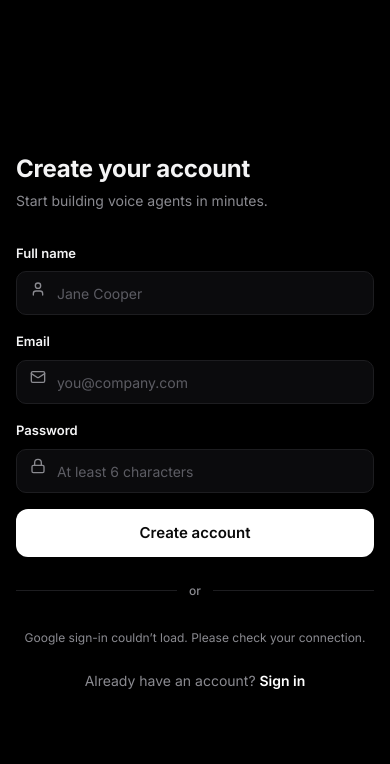
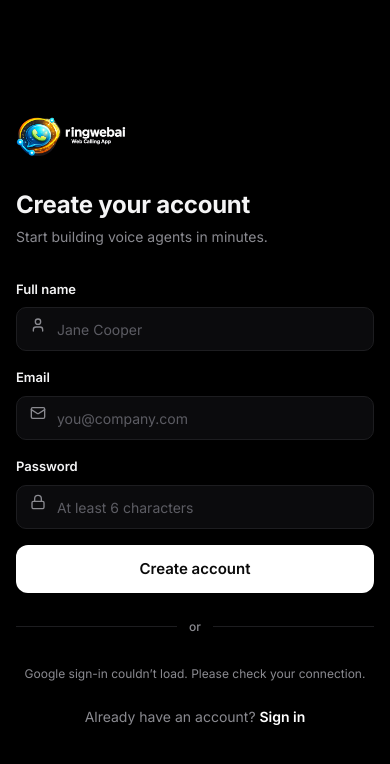
Before and after one commit to myfdsdev/Web-Calling-App, a React (Vite) app in the folder client/: page /signup in a window 390 px wide. Shown: the top 764 px of the page. Built offline with nearby package versions, Linux system fonts and the light colour scheme; no server answers.

Commit message:
Refactor code structure for improved readability and maintainability

```diff
--- a/client/index.html
+++ b/client/index.html
@@ -2,13 +2,13 @@
 <html lang="en">
   <head>
     <meta charset="UTF-8" />
-    <link rel="icon" type="image/svg+xml" href="/favicon.svg" />
+    <link rel="icon" type="image/svg+xml" href="/ringweb.png" />
     <link rel="apple-touch-icon" href="/favicon.svg" />
     <meta name="viewport" content="width=device-width, initial-scale=1.0, maximum-scale=5.0" />
     <meta name="theme-color" content="#000000" />
 
     <!-- ── Core SEO ─────────────────────────────────────────────────────── -->
-    <title>Vox — Web Calling Agent</title>
+    <title>ringwebai</title>
     <meta
       name="description"
       content="Build AI voice agents in minutes. Create an agent through a guided chat, share a link, and let customers call or message it — every conversation becomes a lead."
--- a/client/src/components/auth/AuthShell.jsx
+++ b/client/src/components/auth/AuthShell.jsx
@@ -13,17 +13,7 @@ export function AuthShell({ children }) {
         <div className="absolute -left-16 top-24 h-72 w-72 rounded-full bg-white/[0.04] blur-3xl" />
         <div className="absolute bottom-10 right-0 h-80 w-80 rounded-full bg-white/[0.03] blur-3xl" />
         <div className="relative flex h-full flex-col justify-between p-12 text-ink">
-          <div className="flex items-center gap-2.5">
-            <span className="flex h-9 w-9 items-center justify-center rounded-[10px] border border-white/10 bg-white/[0.06]">
-              <svg viewBox="0 0 24 24" className="h-5 w-5" fill="currentColor">
-                <rect x="4" y="9" width="2" height="6" rx="1" />
-                <rect x="8" y="6" width="2" height="12" rx="1" />
-                <rect x="12" y="3" width="2" height="18" rx="1" />
-                <rect x="16" y="7" width="2" height="10" rx="1" />
-              </svg>
-            </span>
-            <span className="text-lg font-extrabold tracking-tight">Vox</span>
-          </div>
+          <img src="/ringweb.png" alt="ringwebai" className="-ml-3 w-72 max-w-full object-contain" />
           <div>
             <motion.h2
               initial={{ opacity: 0, y: 12 }}
@@ -66,6 +56,12 @@ export function AuthShell({ children }) {
           transition={{ duration: 0.35 }}
           className="w-full max-w-[400px]"
         >
+          {/* Logo for the form side — shown on mobile where the brand panel is hidden. */}
+          <img
+            src="/ringweb.png"
+            alt="ringwebai"
+            className="mb-8 h-10 w-auto object-contain lg:hidden"
+          />
           {children}
         </motion.div>
       </div>
--- a/client/src/components/layout/Sidebar.jsx
+++ b/client/src/components/layout/Sidebar.jsx
@@ -16,26 +16,24 @@ import { cn } from '../../lib/cn.js';
 import { useMyBilling } from '../../hooks/useBilling.js';
 import { WorkspaceSwitcher } from './WorkspaceSwitcher.jsx';
 
+
 const NAV = [
   { to: '/dashboard', label: 'Dashboard', icon: LayoutDashboard, end: true },
   { to: '/agents', label: 'Agents', icon: Bot, end: false },
   { to: '/leads', label: 'Leads', icon: Users, end: false },
   { to: '/team', label: 'Team', icon: UsersRound, end: false },
-  { to: '/billing', label: 'Plans & Credits', icon: Zap, end: false },
 ];
 
-function Logo() {
+function Logo({ className }) {
   return (
-    <Link to="/dashboard" className="flex items-center gap-2.5 rounded-lg focus-ring">
-      <span className="flex h-7 w-7 items-center justify-center rounded-lg bg-primary text-[#0A0A0A]">
-        <svg viewBox="0 0 24 24" className="h-4 w-4" fill="currentColor" aria-hidden>
-          <rect x="4" y="9" width="2" height="6" rx="1" />
-          <rect x="8" y="6" width="2" height="12" rx="1" />
-          <rect x="12" y="3" width="2" height="18" rx="1" />
-          <rect x="16" y="7" width="2" height="10" rx="1" />
-        </svg>
-      </span>
-      <span className="text-[15px] font-bold tracking-tight text-ink">Vox</span>
+    <Link to="/dashboard" className="flex items-center rounded-lg focus-ring">
+      {/* Height-driven with w-auto (aspect preserved) + shrink-0 so flexbox never
+          squishes it. Pass a height via className to size it per placement. */}
+      <img
+        src="/ringweb.png"
+        alt="ringwebai"
+        className={cn('h-11 w-auto shrink-0 object-contain', className)}
+      />
     </Link>
   );
 }
@@ -109,7 +107,7 @@ function SidebarContent({ onNavigate }) {
     <div className="flex h-full flex-col">
       {/* Header */}
       <div className="flex items-center justify-between px-4 py-4">
-        <Logo />
+        <Logo className="h-14" />
         <button
           onClick={() => {
             onNavigate?.();
@@ -154,7 +152,7 @@ export function Sidebar() {
     <>
       {/* Mobile top bar */}
       <div className="sticky top-0 z-40 flex h-14 items-center justify-between border-b border-line bg-canvas/90 px-4 backdrop-blur lg:hidden">
-        <Logo />
+        <Logo className="h-10" />
         <button
           onClick={() => setMobileOpen(true)}
           className="flex h-9 w-9 items-center justify-center rounded-lg text-ink-soft hover:bg-white/[0.06] hover:text-ink focus-ring"
```
Also changed, not shown: client/public/ringweb.png (added).
